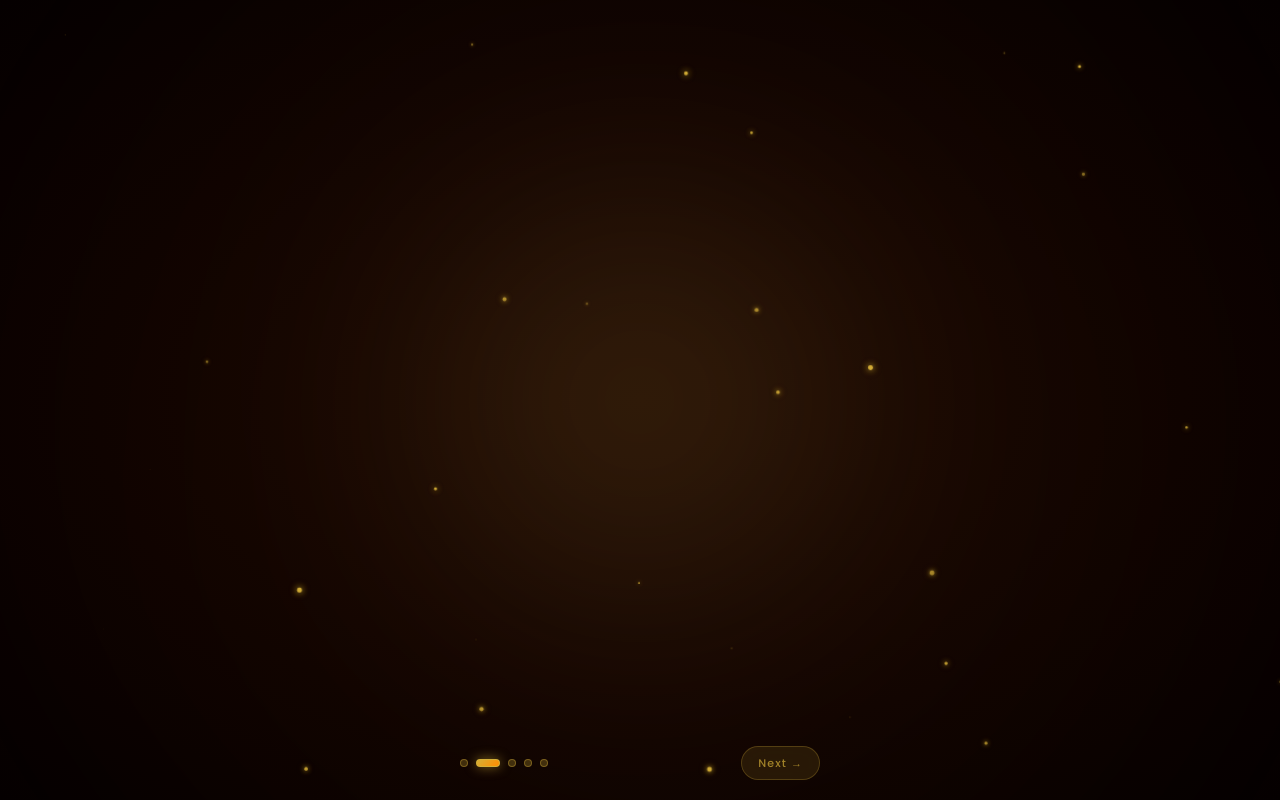
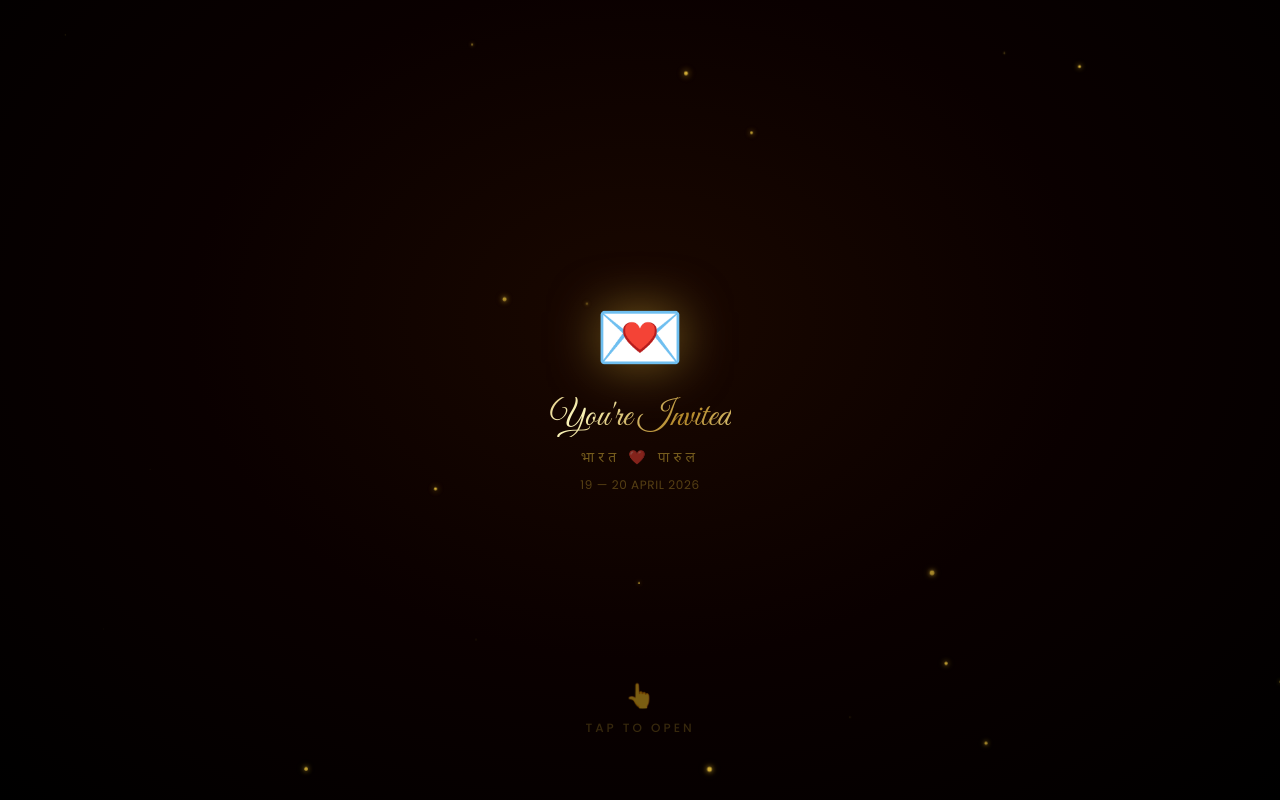
Before and after one commit to kuldeeppanwar02/wedding-invitation, a Next.js app: page / in a window 1280 px wide. Built offline with nearby package versions, Linux system fonts and the light colour scheme.

Commit message:
✨ Added tap-to-open splash + fixed audio autoplay

```diff
--- a/src/app/page.js
+++ b/src/app/page.js
@@ -182,15 +182,14 @@ function GoldDivider({ width = "60%" }) {
 //  MAIN WEDDING INVITATION
 // ═══════════════════════════════════════════════
 export default function WeddingInvitation() {
+    const [isStarted, setIsStarted] = useState(false);
     const [step, setStep] = useState(1);
     const audioRef = useRef(null);
-    const audioStartedRef = useRef(false);
     const touchStartRef = useRef(null);
     const TOTAL_STEPS = 5;
 
-    // ──── Audio Setup (Always On) ────
+    // ──── Audio Setup ────
     useEffect(() => {
-        // Encode filename properly — the # chars break URLs without encoding
         const fileName = encodeURIComponent('Vakratunda Mahakaya वकरतड महकय  Ganesh Mantra #god #bhakti.mp3');
         const audio = new Audio('/audio/' + fileName);
         audio.loop = true;
@@ -198,35 +197,30 @@ export default function WeddingInvitation() {
         audio.preload = 'auto';
         audioRef.current = audio;
 
-        // Try to auto-play immediately
-        audio.play().catch(() => {});
-
-        // Fallback: play on first user interaction (browsers block autoplay)
-        const startAudio = () => {
-            if (!audioStartedRef.current && audioRef.current) {
-                audioRef.current.play().catch(() => {});
-                audioStartedRef.current = true;
-            }
-        };
-        document.addEventListener('click', startAudio, { once: true });
-        document.addEventListener('touchstart', startAudio, { once: true });
-
         return () => {
             audio.pause();
             audio.src = '';
-            document.removeEventListener('click', startAudio);
-            document.removeEventListener('touchstart', startAudio);
         };
+    }, []);
+
+    // ──── Start the invitation ────
+    const handleStart = useCallback(() => {
+        setIsStarted(true);
+        // Guaranteed to work — user just tapped!
+        if (audioRef.current) {
+            audioRef.current.play().catch(() => {});
+        }
     }, []);
 
     // ──── Auto-advance: 5 seconds per step ────
     useEffect(() => {
-        if (step >= TOTAL_STEPS) return; // Don't auto-advance past last step
+        if (!isStarted) return;
+        if (step >= TOTAL_STEPS) return;
         const timer = setTimeout(() => {
             setStep(prev => prev + 1);
         }, 5000);
         return () => clearTimeout(timer);
-    }, [step]);
+    }, [step, isStarted]);
 
     // ──── Navigation ────
     const goToStep = useCallback((newStep) => {
@@ -248,9 +242,9 @@ export default function WeddingInvitation() {
         const diff = touchStartRef.current - e.changedTouches[0].clientX;
         if (Math.abs(diff) > 50) {
             if (diff > 0) {
-                goToStep(Math.min(step + 1, TOTAL_STEPS)); // Swipe left → next
+                goToStep(Math.min(step + 1, TOTAL_STEPS));
             } else {
-                goToStep(Math.max(step - 1, 1)); // Swipe right → prev
+                goToStep(Math.max(step - 1, 1));
             }
         }
         touchStartRef.current = null;
@@ -258,6 +252,7 @@ export default function WeddingInvitation() {
 
     // ──── Dynamic Background ────
     const bgGradient = useMemo(() => {
+        if (!isStarted) return 'radial-gradient(ellipse at 50% 40%, #1a0800 0%, #0a0000 50%, #000000 100%)';
         switch (step) {
             case 1: return 'radial-gradient(ellipse at 50% 30%, #1a0500 0%, #0a0000 50%, #000000 100%)';
             case 2: return 'radial-gradient(ellipse at 50% 50%, #1a0800 0%, #0d0200 60%, #050000 100%)';
@@ -266,10 +261,94 @@ export default function WeddingInvitation() {
             case 5: return 'radial-gradient(ellipse at 50% 70%, #1a0d00 0%, #0a0500 50%, #050000 100%)';
             default: return '#0a0000';
         }
-    }, [step]);
+    }, [step, isStarted]);
 
     const easeOut = [0.22, 1, 0.36, 1];
 
+    // ╔══════════════════════════════════════════╗
+    // ║  SPLASH SCREEN: TAP TO OPEN             ║
+    // ╚══════════════════════════════════════════╝
+    if (!isStarted) {
+        return (
+            <main
+                className="relative h-[100dvh] w-full overflow-hidden flex flex-col items-center justify-center cursor-pointer"
+                style={{ background: bgGradient }}
+                onClick={handleStart}
+                onTouchEnd={handleStart}
+            >
+                <Sparkles count={25} />
+
+                {/* Envelope / Invitation Icon */}
+                <motion.div
+                    animate={{ y: [0, -10, 0] }}
+                    transition={{ duration: 2.5, repeat: Infinity, ease: "easeInOut" }}
+                    className="flex flex-col items-center"
+                >
+                    {/* Envelope */}
+                    <motion.div
+                        initial={{ scale: 0, rotate: -10 }}
+                        animate={{ scale: 1, rotate: 0 }}
+                        transition={{ duration: 0.8, type: "spring", stiffness: 150 }}
+                        className="text-7xl mb-6"
+                        style={{ filter: 'drop-shadow(0 0 25px rgba(212, 175, 55, 0.5))' }}
+                    >
+                        💌
+                    </motion.div>
+
+                    {/* Title */}
+                    <motion.h1
+                        initial={{ opacity: 0, y: 20 }}
+                        animate={{ opacity: 1, y: 0 }}
+                        transition={{ delay: 0.4 }}
+                        className="gold-text-3d text-3xl md:text-4xl mb-3"
+                        style={{ fontFamily: "'Great Vibes', cursive" }}
+                    >
+                        You&#39;re Invited
+                    </motion.h1>
+
+                    <motion.p
+                        initial={{ opacity: 0 }}
+                        animate={{ opacity: 1 }}
+                        transition={{ delay: 0.6 }}
+                        className="text-sm tracking-[0.3em] mb-2 font-light"
+                        style={{ color: 'rgba(212, 175, 55, 0.5)', fontFamily: "'Noto Sans Devanagari', sans-serif" }}
+                    >
+                        भारत ❤️ पारुल
+                    </motion.p>
+
+                    <motion.p
+                        initial={{ opacity: 0 }}
+                        animate={{ opacity: 1 }}
+                        transition={{ delay: 0.8 }}
+                        className="text-xs tracking-wider uppercase"
+                        style={{ color: 'rgba(212, 175, 55, 0.35)' }}
+                    >
+                        19 — 20 April 2026
+                    </motion.p>
+                </motion.div>
+
+                {/* Tap instruction */}
+                <motion.div
+                    initial={{ opacity: 0 }}
+                    animate={{ opacity: [0.3, 0.7, 0.3] }}
+                    transition={{ delay: 1.2, duration: 2, repeat: Infinity }}
+                    className="absolute bottom-16 flex flex-col items-center gap-2"
+                >
+                    <span className="text-2xl">👆</span>
+                    <span
+                        className="text-xs tracking-[0.25em] uppercase font-medium"
+                        style={{ color: 'rgba(212, 175, 55, 0.5)' }}
+                    >
+                        Tap to Open
+                    </span>
+                </motion.div>
+            </main>
+        );
+    }
+
+    // ╔══════════════════════════════════════════╗
+    // ║  MAIN INVITATION                        ║
+    // ╚══════════════════════════════════════════╝
     return (
         <main
             className="relative h-[100dvh] w-full overflow-hidden flex flex-col items-center justify-center"
@@ -282,7 +361,6 @@ export default function WeddingInvitation() {
 
             {/* Marigold Rain (Steps 3+) */}
             {step >= 3 && <MarigoldRain />}
-
 
 
             {/* ════ MAIN CONTENT ════ */}
```
